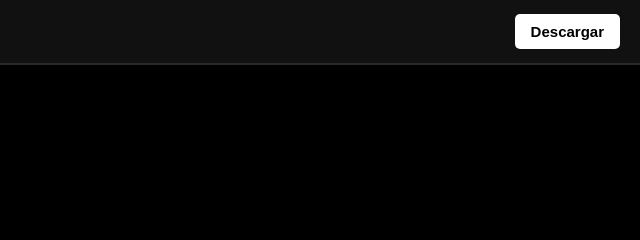
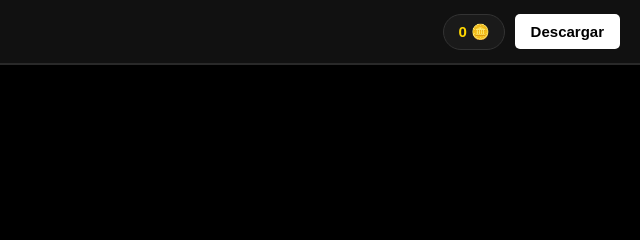
Before and after one commit to pablopalo2014-hue/Panstudios.github.io, a website: page index.html in a window 1280 px wide. Shown: the top 240 px of the page, 640-1280 px from the left. Drawn offline with Linux system fonts and the light colour scheme.

Commit message:
Update index.html

```diff
--- a/index.html
+++ b/index.html
@@ -65,6 +65,29 @@ body {
 
 .top-button:hover {
     background: #ddd;
+}
+
+/* Moneda en la Topbar */
+.coin-display {
+    background: #1a1a1a;
+    color: #ffd700;
+    border: 1px solid #333;
+    padding: 8px 14px;
+    border-radius: 20px;
+    font-size: 15px;
+    font-weight: bold;
+    cursor: pointer;
+    user-select: none;
+    transition: all 0.2s ease;
+    display: flex;
+    align-items: center;
+    gap: 5px;
+}
+
+.coin-display:hover {
+    background: #2a2a2a;
+    border-color: #ffd700;
+    transform: scale(1.05);
 }
 
 .hero {
@@ -374,6 +397,10 @@ textarea:focus {
         <button class="top-button" style="padding: 8px 12px; background: #28a745; color: #fff;" onclick="launchGame()">▶️ Abrir</button>
     </div>
     <div class="topbar-right">
+        <!-- Monedas -->
+        <div class="coin-display" title="Monedas" onclick="alert('Próximamente')">
+            0 🪙
+        </div>
         <a class="top-button" href="https://pablopalo2014.itch.io/game-blocks">Descargar</a>
         <button id="accountButton" class="top-button hidden" onclick="openAccount()">👤 Ver tu cuenta y editarla</button>
     </div>
```
